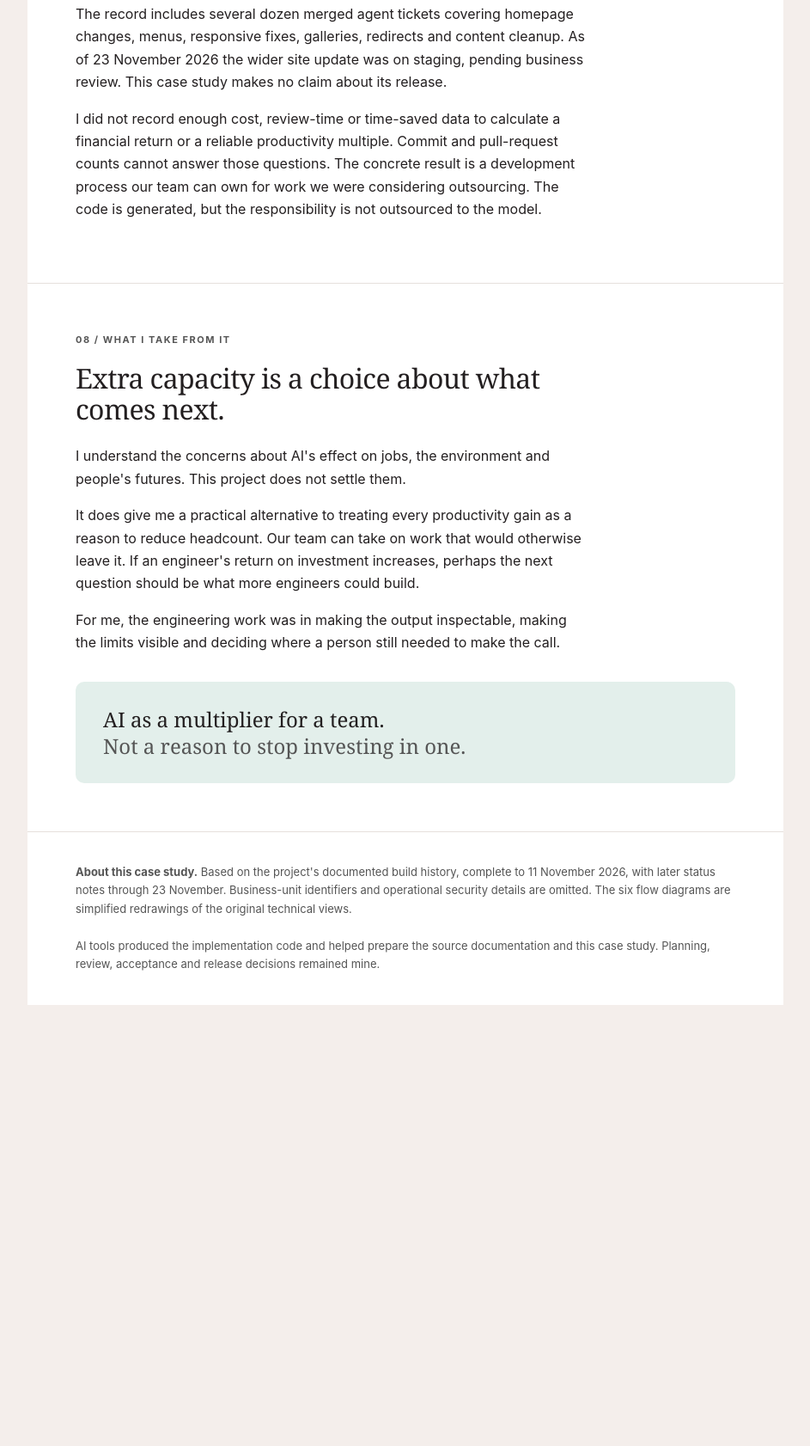
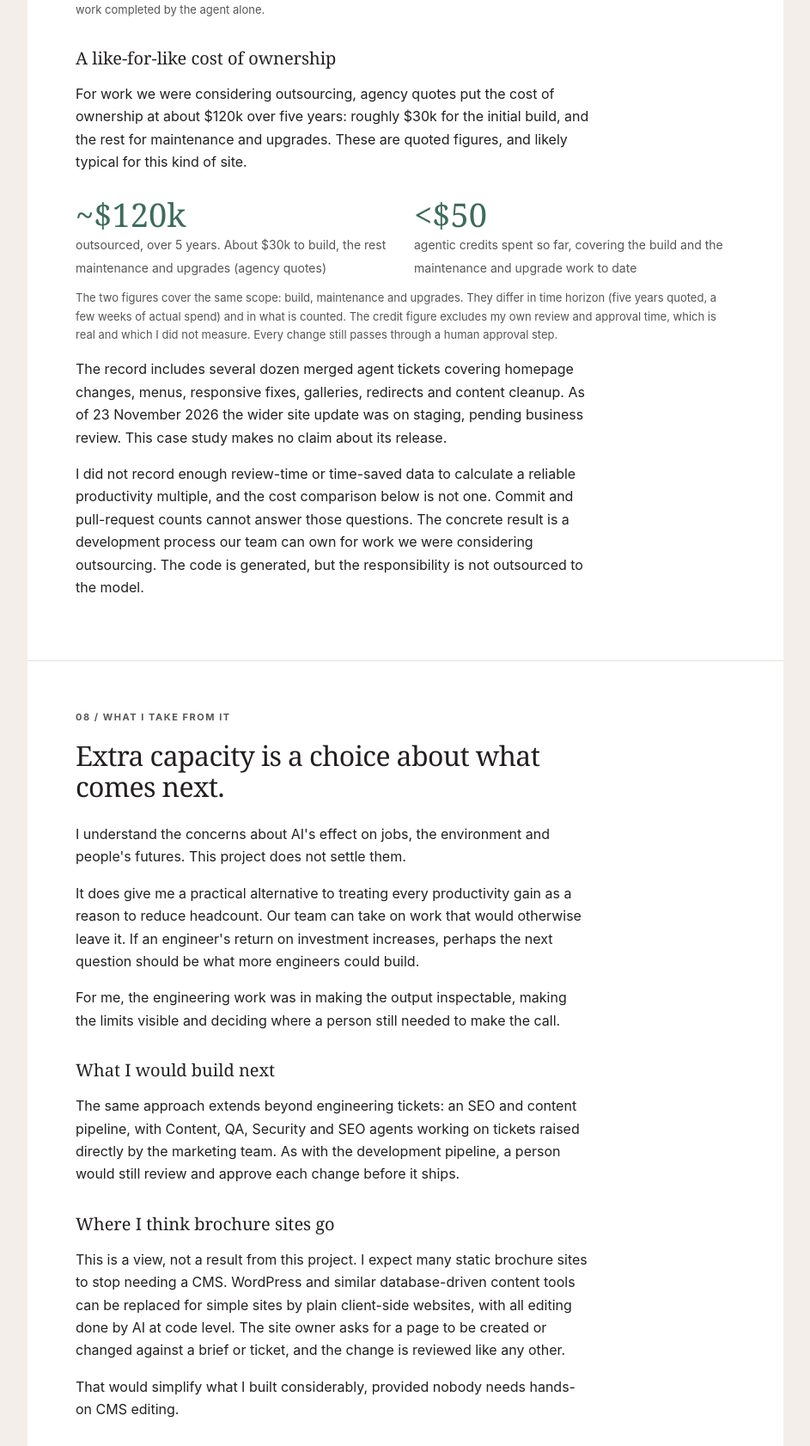
Before and after one commit to GrayRobert/pipeline-case-study, a plain HTML site: page index.html in a window 1280 px wide. Shown: the part 5403-7085 px from the top of the page at 86% size, without its empty margins (168-1111 px from the left). Before the commit the page ends 6572 px from the top, so only its background shows below. Drawn offline with Linux system fonts and the light colour scheme.

Commit message:
Add cost of ownership comparison, roadmap and static-site view
Updated content and structure in index.html for clarity and detail.

```diff
--- a/index.html
+++ b/index.html
@@ -37,13 +37,15 @@ blockquote{margin:28px 0;padding:2px 0 2px 22px;border-left:3px solid var(--acc)
 .stats b{display:block;font-family:Georgia,serif;font-size:38px;font-weight:400;line-height:1.1;color:var(--acc)}
 .stats span{font-size:14px;color:var(--mute)}
 .fine{font-size:13px;color:var(--mute)}
+.sub{font-family:Georgia,serif;font-weight:400;font-size:20px;margin:28px 0 12px}
+.stats.two{grid-template-columns:repeat(2,1fr)}
 .close{background:var(--tint);border-radius:10px;padding:28px 32px;margin-top:32px;font-family:Georgia,serif;font-size:24px;line-height:1.3}
 .close span{color:var(--mute)}
 footer{padding:36px 56px;font-size:13px;color:var(--mute)}
 @media(max-width:720px){section,header,nav,footer{padding-left:22px;padding-right:22px}section,header{padding-top:40px;padding-bottom:40px}
 .top{padding:14px 22px}.top span{display:none}
 .flow.n5,.flow.n4{grid-template-columns:1fr}.flow li+li:before{content:"\2193";left:50%;top:-12px;transform:translateX(-50%)}
-.grid2,.stats{grid-template-columns:1fr}.callout,.close{padding:22px}.close{font-size:21px}}
+.grid2,.stats,.stats.two{grid-template-columns:1fr}.callout,.close{padding:22px}.close{font-size:21px}}
 </style></head><body>
 <div class="top"><a href="https://grayrobert.github.io/">Robert Gray</a><span>Engineering leadership / Case study</span></div>
 <main>
@@ -117,11 +119,15 @@ footer{padding:36px 56px;font-size:13px;color:var(--mute)}
 
 <section id="results"><div class="in">
 <p class="eyebrow">07 / Results and limits</p>
-<h2>More work owned in-house. Not a measured productivity multiple.</h2></div>
+<h2>More work owned in-house. A cost comparison, not a measured productivity multiple.</h2></div>
 <div class="stats"><div><b>~122</b><span>pull requests opened by 11 November 2026</span></div><div><b>14</b><span>database migrations recorded by that date</span></div><div><b>Human</b><span>review, acceptance and release decisions</span></div></div>
 <p class="fine">The pull-request total includes pipeline infrastructure and revisions. It is not a count of features, successful agent runs or work completed by the agent alone.</p>
+<div class="in"><h3 class="sub">A like-for-like cost of ownership</h3>
+<p>For work we were considering outsourcing, agency quotes put the cost of ownership at about $120k over five years: roughly $30k for the initial build, and the rest for maintenance and upgrades. These are quoted figures, and likely typical for this kind of site.</p></div>
+<div class="stats two"><div><b>~$120k</b><span>outsourced, over 5 years. About $30k to build, the rest maintenance and upgrades (agency quotes)</span></div><div><b>&lt;$50</b><span>agentic credits spent so far, covering the build and the maintenance and upgrade work to date</span></div></div>
+<p class="fine">The two figures cover the same scope: build, maintenance and upgrades. They differ in time horizon (five years quoted, a few weeks of actual spend) and in what is counted. The credit figure excludes my own review and approval time, which is real and which I did not measure. Every change still passes through a human approval step.</p>
 <div class="in"><p>The record includes several dozen merged agent tickets covering homepage changes, menus, responsive fixes, galleries, redirects and content cleanup. As of 23 November 2026 the wider site update was on staging, pending business review. This case study makes no claim about its release.</p>
-<p>I did not record enough cost, review-time or time-saved data to calculate a financial return or a reliable productivity multiple. Commit and pull-request counts cannot answer those questions. The concrete result is a development process our team can own for work we were considering outsourcing. The code is generated, but the responsibility is not outsourced to the model.</p></div>
+<p>I did not record enough review-time or time-saved data to calculate a reliable productivity multiple, and the cost comparison below is not one. Commit and pull-request counts cannot answer those questions. The concrete result is a development process our team can own for work we were considering outsourcing. The code is generated, but the responsibility is not outsourced to the model.</p></div>
 </section>
 
 <section id="next"><div class="in">
@@ -130,6 +136,11 @@ footer{padding:36px 56px;font-size:13px;color:var(--mute)}
 <p>I understand the concerns about AI's effect on jobs, the environment and people's futures. This project does not settle them.</p>
 <p>It does give me a practical alternative to treating every productivity gain as a reason to reduce headcount. Our team can take on work that would otherwise leave it. If an engineer's return on investment increases, perhaps the next question should be what more engineers could build.</p>
 <p>For me, the engineering work was in making the output inspectable, making the limits visible and deciding where a person still needed to make the call.</p></div>
+<div class="in"><h3 class="sub">What I would build next</h3>
+<p>The same approach extends beyond engineering tickets: an SEO and content pipeline, with Content, QA, Security and SEO agents working on tickets raised directly by the marketing team. As with the development pipeline, a person would still review and approve each change before it ships.</p>
+<h3 class="sub">Where I think brochure sites go</h3>
+<p>This is a view, not a result from this project. I expect many static brochure sites to stop needing a CMS. WordPress and similar database-driven content tools can be replaced for simple sites by plain client-side websites, with all editing done by AI at code level. The site owner asks for a page to be created or changed against a brief or ticket, and the change is reviewed like any other.</p>
+<p>That would simplify what I built considerably, provided nobody needs hands-on CMS editing.</p></div>
 <div class="close">AI as a multiplier for a team.<br><span>Not a reason to stop investing in one.</span></div>
 </section>
 <footer><strong>About this case study.</strong> Based on the project's documented build history, complete to 11 November 2026, with later status notes through 23 November. Business-unit identifiers and operational security details are omitted. The six flow diagrams are simplified redrawings of the original technical views.<br><br>AI tools produced the implementation code and helped prepare the source documentation and this case study. Planning, review, acceptance and release decisions remained mine.</footer>
```
